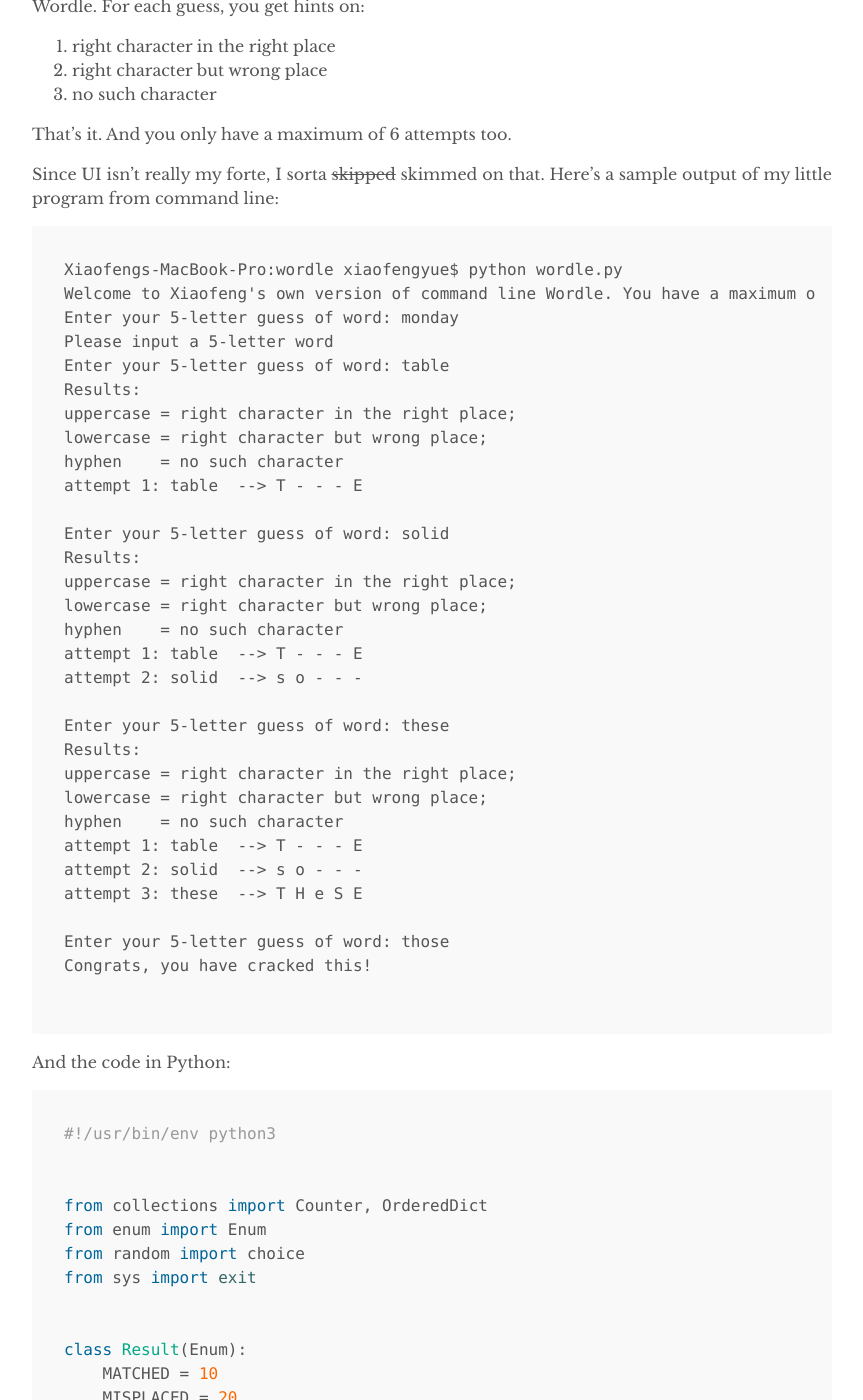
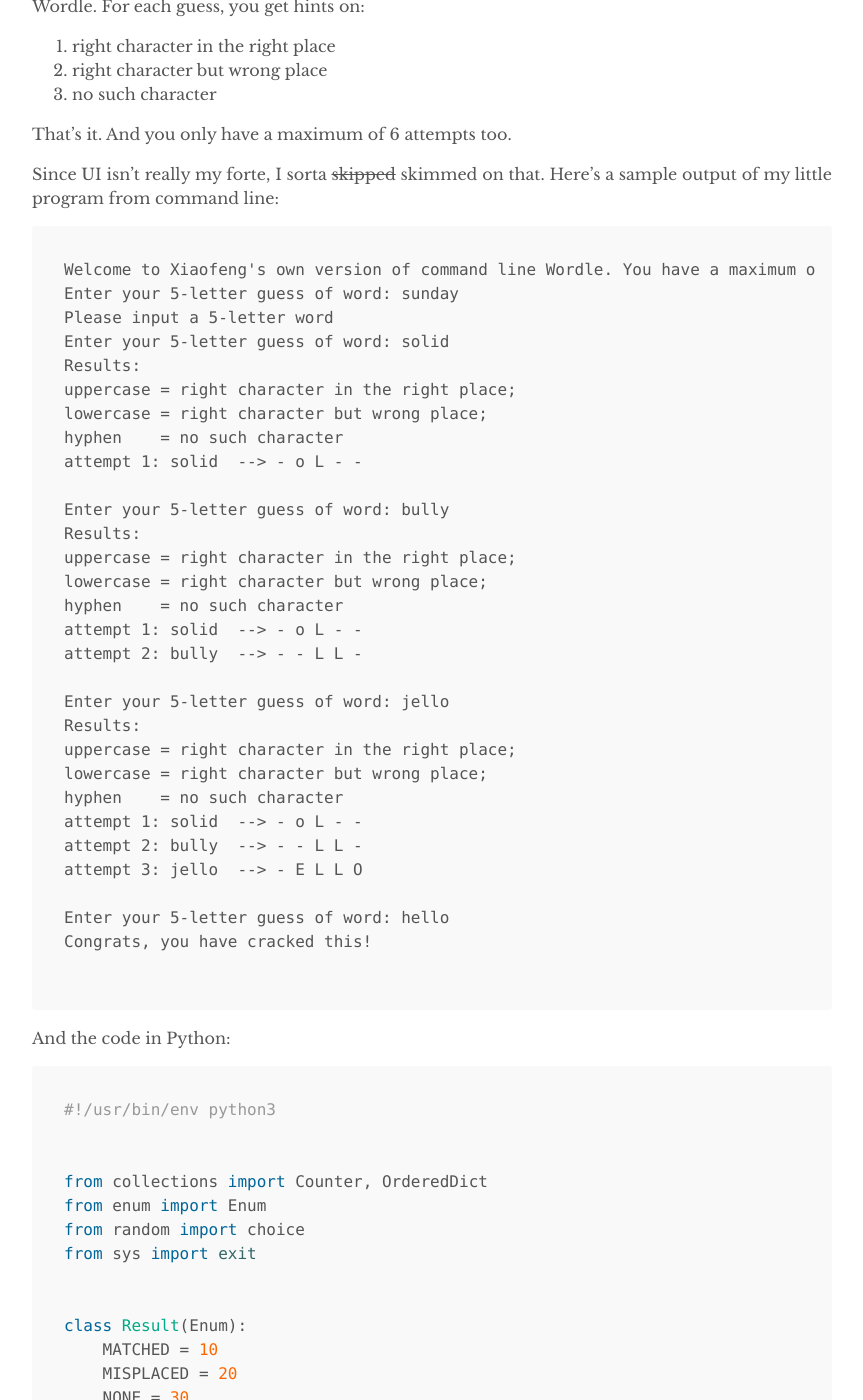
Before and after one commit to yuexiaofeng/yuexiaofeng.github.io, a Jekyll site: the page built from _posts/2022-02-06-wordle.md, in a window 1280 px wide and 1400 px high, scrolled down 435 px. Shown: the whole window, without its empty margins (208-1071 px from the left). Built offline with Jekyll 4.4.1, drawn with Linux system fonts in a browser that asks for light colours; some of the changed text lies outside the part shown.

Commit message:
updated wordle post example

````diff
--- a/_posts/2022-02-06-wordle.md
+++ b/_posts/2022-02-06-wordle.md
@@ -19,35 +19,34 @@
 Since UI isn't really my forte, I sorta ~~skipped~~ skimmed on that. Here's a sample output of my little program from command line:
 
 ```text
-Xiaofengs-MacBook-Pro:wordle xiaofengyue$ python wordle.py
 Welcome to Xiaofeng's own version of command line Wordle. You have a maximum of 6 attempts. Good luck!
-Enter your 5-letter guess of word: monday
+Enter your 5-letter guess of word: sunday
 Please input a 5-letter word
-Enter your 5-letter guess of word: table
-Results:
-uppercase = right character in the right place;
-lowercase = right character but wrong place;
-hyphen    = no such character
-attempt 1: table  --> T - - - E
-
 Enter your 5-letter guess of word: solid
 Results:
 uppercase = right character in the right place;
 lowercase = right character but wrong place;
 hyphen    = no such character
-attempt 1: table  --> T - - - E
-attempt 2: solid  --> s o - - -
+attempt 1: solid  --> - o L - -
 
-Enter your 5-letter guess of word: these
+Enter your 5-letter guess of word: bully
 Results:
 uppercase = right character in the right place;
 lowercase = right character but wrong place;
 hyphen    = no such character
-attempt 1: table  --> T - - - E
-attempt 2: solid  --> s o - - -
-attempt 3: these  --> T H e S E
+attempt 1: solid  --> - o L - -
+attempt 2: bully  --> - - L L -
 
-Enter your 5-letter guess of word: those
+Enter your 5-letter guess of word: jello
+Results:
+uppercase = right character in the right place;
+lowercase = right character but wrong place;
+hyphen    = no such character
+attempt 1: solid  --> - o L - -
+attempt 2: bully  --> - - L L -
+attempt 3: jello  --> - E L L O
+
+Enter your 5-letter guess of word: hello
 Congrats, you have cracked this!
 
 ```
````
Also changed, not shown: other parts of _posts/2022-02-06-wordle.md (+1 -0 lines).
